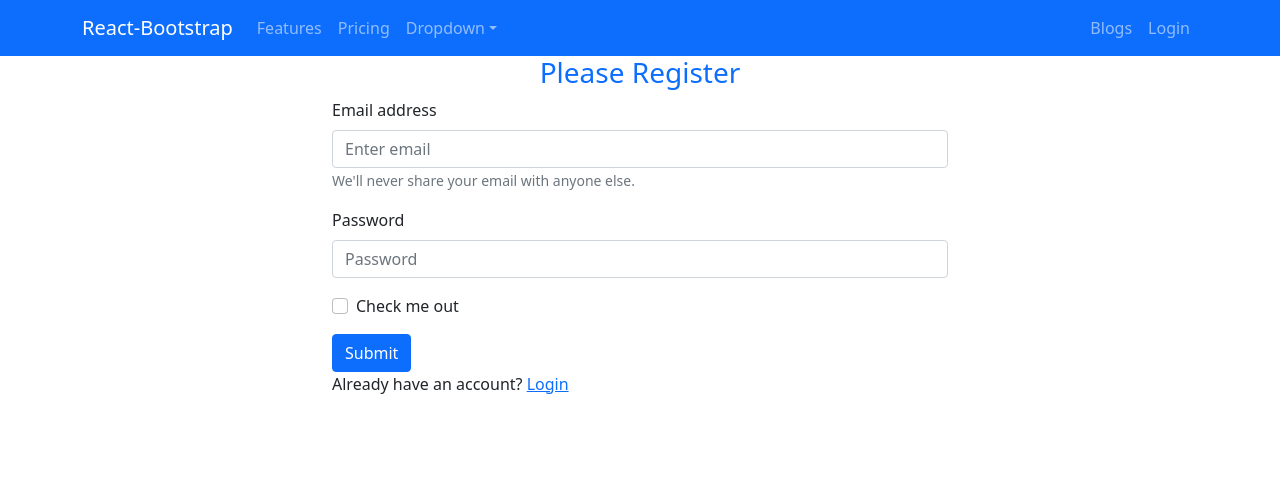
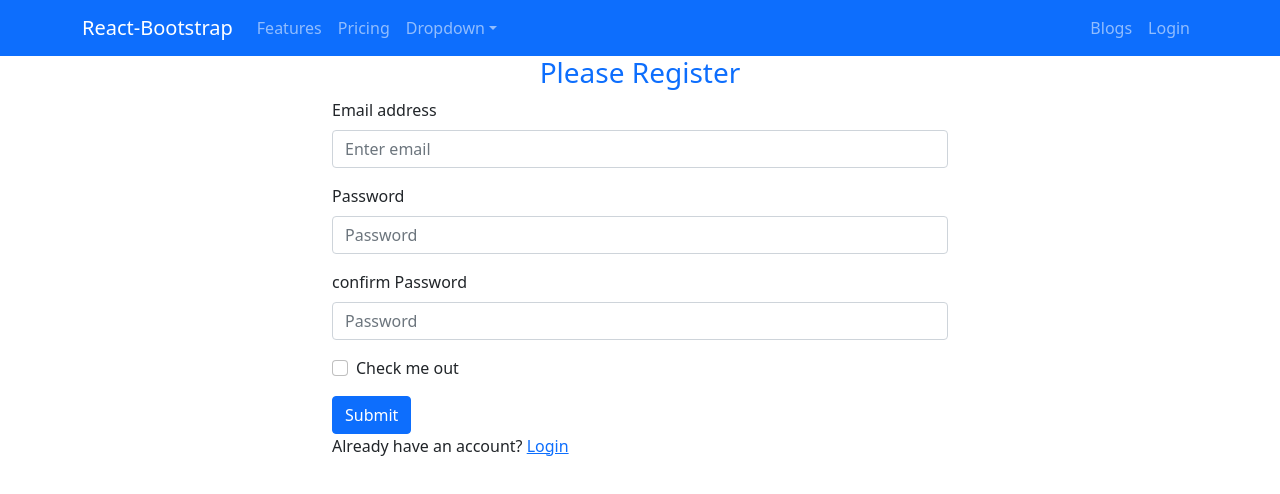
Before and after one commit to Eshshatabdi/physical-care, a React (Create React App) app: page /register in a window 1280 px wide. Shown: the top 494 px of the page. Built offline with nearby package versions, Linux system fonts and the light colour scheme.

Commit message:
registration work

```diff
--- a/src/App.js
+++ b/src/App.js
@@ -6,7 +6,7 @@ import Login from './Pages/Login/Login/Login';
 import Blogs from './Pages/Blogs/Blogs';
 import CheckOut from './Pages/CheckOut/CheckOut';
 import Header from './Pages/Header/Header';
-import Register from './Pages/Login/Register/Register';
+import Register from './Pages/Login/Register/Register'
 
 function App() {
   return (
--- a/src/Pages/Login/Login/Login.js
+++ b/src/Pages/Login/Login/Login.js
@@ -1,22 +1,18 @@
 import React from 'react';
 import { Button, Form } from 'react-bootstrap';
-import { useCreateUserWithEmailAndPassword } from 'react-firebase-hooks/auth';
+
 import { Link, useNavigate } from 'react-router-dom';
-import auth from '../../../firebase.init';
 
 const Login = () => {
     const navigate = useNavigate()
 
-    const [
-        createUserWithEmailAndPassword,
-        user,
-        loading,
-        error,
-    ] = useCreateUserWithEmailAndPassword(auth);
 
     const navigateRegister = event => {
         navigate('/register')
     }
+    // if (user) {
+    //     navigate(from, { replace: true });
+    // }
     return (
         <div className='container w-50 mx-auto'>
             <h3 className='text-center'>Please log in</h3>
@@ -30,9 +26,7 @@ const Login = () => {
                     <Form.Label>Password</Form.Label>
                     <Form.Control type="password" placeholder="Password" />
                 </Form.Group>
-                <Form.Group className="mb-3" controlId="formBasicCheckbox">
-                    <Form.Check type="checkbox" label="Check me out" />
-                </Form.Group>
+
                 <Button variant="primary" type="submit">
                     Submit
                 </Button>
--- a/src/Pages/Login/Register/Register.js
+++ b/src/Pages/Login/Register/Register.js
@@ -1,34 +1,80 @@
-
-import React from 'react';
+import React, { useState } from 'react';
 import { Button, Form } from 'react-bootstrap';
-import { Link } from 'react-router-dom';
+import { useCreateUserWithEmailAndPassword } from 'react-firebase-hooks/auth';
+import { Link, useNavigate } from 'react-router-dom';
+import auth from '../../../firebase.init';
 
 const Register = () => {
+    const [email, setEmail] = useState('');
+    const [password, setPassword] = useState('');
+    const [confirmPassword, setConfirmPassword] = useState('');
+    const [error, SetError] = useState('');
+
+
+    const navigate = useNavigate();
+
+    const [
+        createUserWithEmailAndPassword,
+        user,
+        loading,
+
+
+    ] = useCreateUserWithEmailAndPassword(auth);
+
+    const handleEmailBlur = event => {
+        setEmail(event.target.value);
+    }
+    const handlePasswordBlur = event => {
+        setPassword(event.target.value);
+    }
+    const handleConfirmPasswordBlur = event => {
+        setConfirmPassword(event.target.value);
+    }
+    const handleCreateUser = event => {
+        event.preventDefault();
+        if (password !== confirmPassword) {
+            // setError('your two password did not matched')
+            return;
+        }
+        if (password.length < 6) {
+            // setError('Password must be 6 characters or longer')
+            return;
+        }
+        console.log(email, password)
+        createUserWithEmailAndPassword(email, password)
+
+    };
+    if (user) {
+        navigate('/home')
+    }
     return (
         <div className='container w-50 mx-auto'>
             <h3 className='text-center text-primary'>Please Register</h3>
-            <Form>
+            <Form onSubmit={handleCreateUser} >
                 <Form.Group className="mb-3" controlId="formBasicEmail">
                     <Form.Label>Email address</Form.Label>
-                    <Form.Control type="email" placeholder="Enter email" />
-                    <Form.Text className="text-muted">
-                        We'll never share your email with anyone else.
-                    </Form.Text>
+                    <Form.Control onBlur={handleEmailBlur} type="email" placeholder="Enter email" />
+
                 </Form.Group>
 
                 <Form.Group className="mb-3" controlId="formBasicPassword">
                     <Form.Label>Password</Form.Label>
-                    <Form.Control type="password" placeholder="Password" />
+                    <Form.Control onBlur={handlePasswordBlur} type="password" placeholder="Password" />
+                </Form.Group>
+                <Form.Group className="mb-3" controlId="formBasicPassword">
+                    <Form.Label> confirm Password</Form.Label>
+                    <Form.Control onBlur={handleConfirmPasswordBlur} type="password" placeholder="Password" />
                 </Form.Group>
                 <Form.Group className="mb-3" controlId="formBasicCheckbox">
                     <Form.Check type="checkbox" label="Check me out" />
                 </Form.Group>
+                <p style={{ color: 'red' }}>{error}</p>
                 <Button variant="primary" type="submit">
                     Submit
                 </Button>
             </Form>
             <p>
-                Already have an account? <Link className='form-link' to='/login'>Login</Link>
+                Already have an account? <Link className='form-link ' to='/login'>Login</Link>
             </p>
 
         </div>
```
